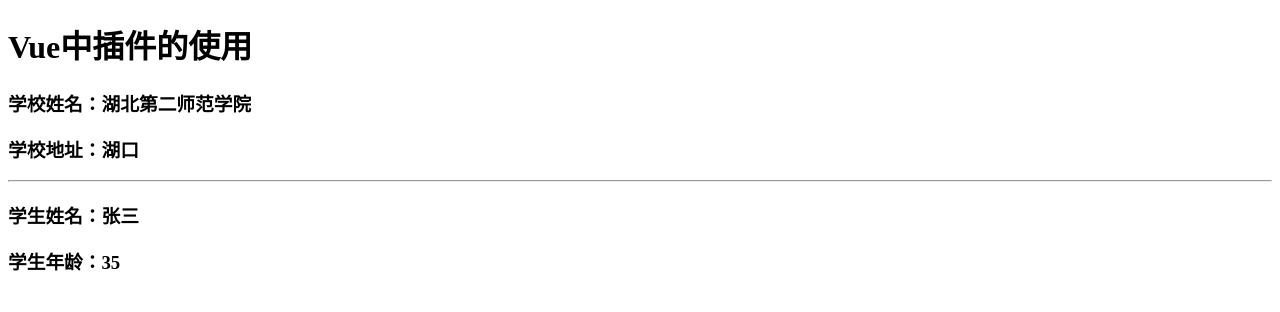
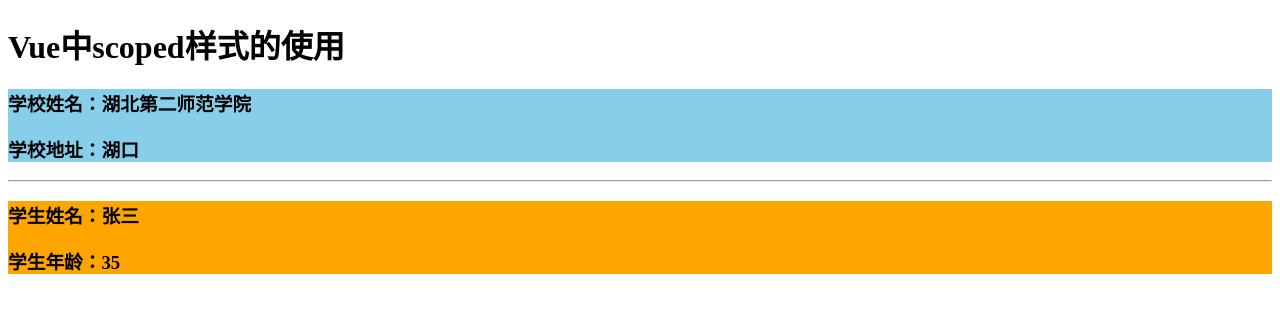
Before and after one commit to Xiao-Ning-166/vue_code, a Vue app in the folder vue_test/: page / in a window 1280 px wide. Shown: the top 312 px of the page. Built offline with nearby package versions, Linux system fonts and the light colour scheme.

Commit message:
Vue中scoped样式的使用

```diff
--- /dev/null
+++ b/vue_test/06_Vue中scoped样式的使用_src/App.vue
@@ -0,0 +1,26 @@
+<template>
+    <div>
+        <h1 v-text="title"></h1>
+        <School/>
+        <hr>
+
+        <Student/>
+    </div>
+</template>
+
+<script>
+    import Student from './components/Student.vue'
+    import School from './components/School.vue'
+    export default {
+        name: 'App',
+        components: {
+            Student,
+            School
+        },
+        data() {
+            return {
+                title: 'Vue中scoped样式的使用'
+            }
+        }
+    }
+</script>
--- /dev/null
+++ b/vue_test/06_Vue中scoped样式的使用_src/components/School.vue
@@ -0,0 +1,25 @@
+<template>
+    <div class="demo">
+        <h3>学校姓名：{{name}}</h3>
+        <h3>学校地址：{{address}}</h3>
+    </div>
+</template>
+
+<script>
+
+    export default {
+        name: 'School',
+        data() {
+            return {
+                name: '湖北第二师范学院',
+                address: '湖口'
+            }
+        }
+    }
+</script>
+
+<style scoped>
+    .demo {
+        background-color: skyblue;
+    }
+</style>
--- /dev/null
+++ b/vue_test/06_Vue中scoped样式的使用_src/components/Student.vue
@@ -0,0 +1,26 @@
+<template>
+    <div class="demo">
+        <h3>学生姓名：{{name}}</h3>
+        <h3>学生年龄：{{age}}</h3>
+    </div>
+</template>
+
+<script>
+
+    export default {
+        name: 'Student',
+        data() {
+            return {
+                name: '张三',
+                age: 35
+            }
+        }
+
+    }
+</script>
+
+<style scoped>
+    .demo {
+        background-color: orange;
+    }
+</style>
--- /dev/null
+++ b/vue_test/06_Vue中scoped样式的使用_src/main.js
@@ -0,0 +1,11 @@
+import Vue from 'vue'
+import App from './App.vue'
+
+
+Vue.config.productionTip=false
+
+
+new Vue({
+    el: '#app',
+    render: h => h(App)
+})
--- a/vue_test/vue.config.js
+++ b/vue_test/vue.config.js
@@ -21,7 +21,10 @@
       // entry: '04_Vue中mixin配置项的使用_src/main.js'
 
       // 05_Vue中插件的使用
-      entry: '05_Vue中插件的使用_src/main.js'
+      // entry: '05_Vue中插件的使用_src/main.js'
+
+      // 06_Vue中scoped样式的使用
+      entry: '06_Vue中scoped样式的使用_src/main.js'
     }
   }
 }
```
Also changed, not shown: 2 other files (tests, documents, lock files or other folders).
